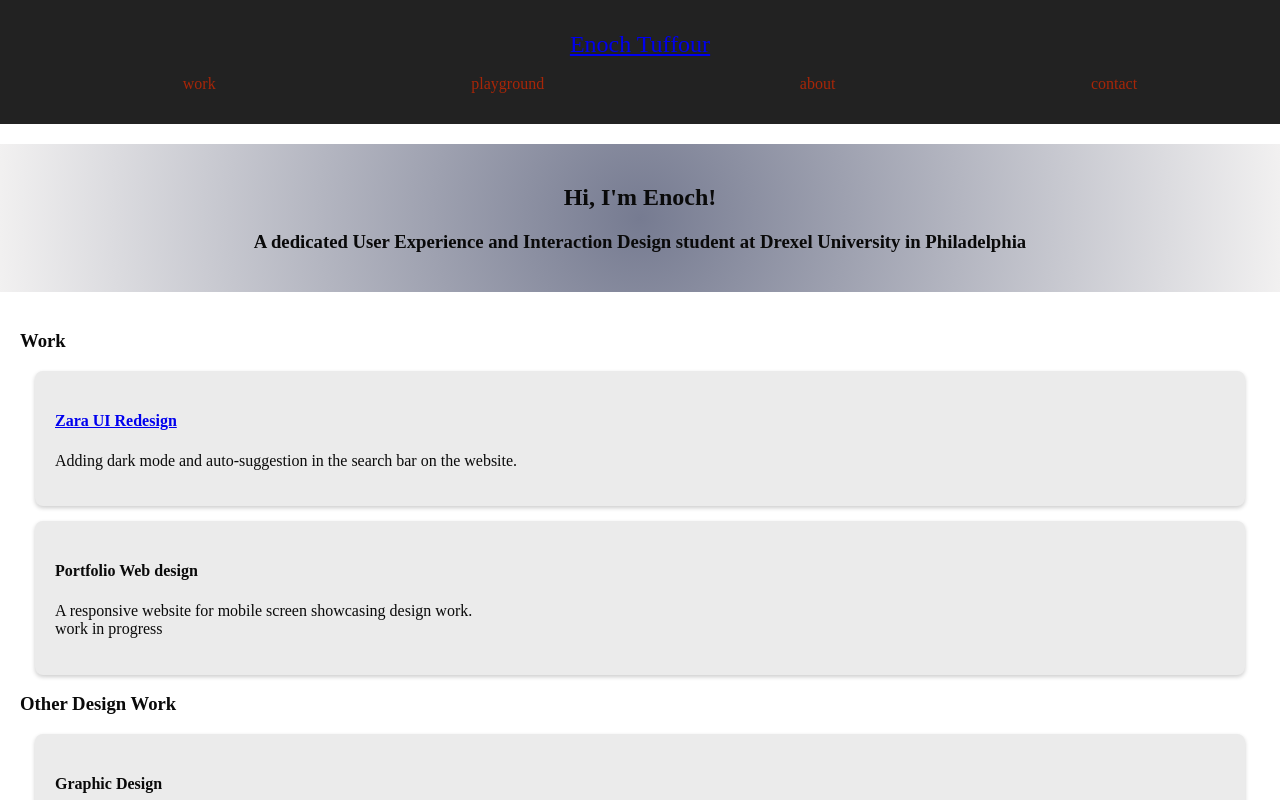
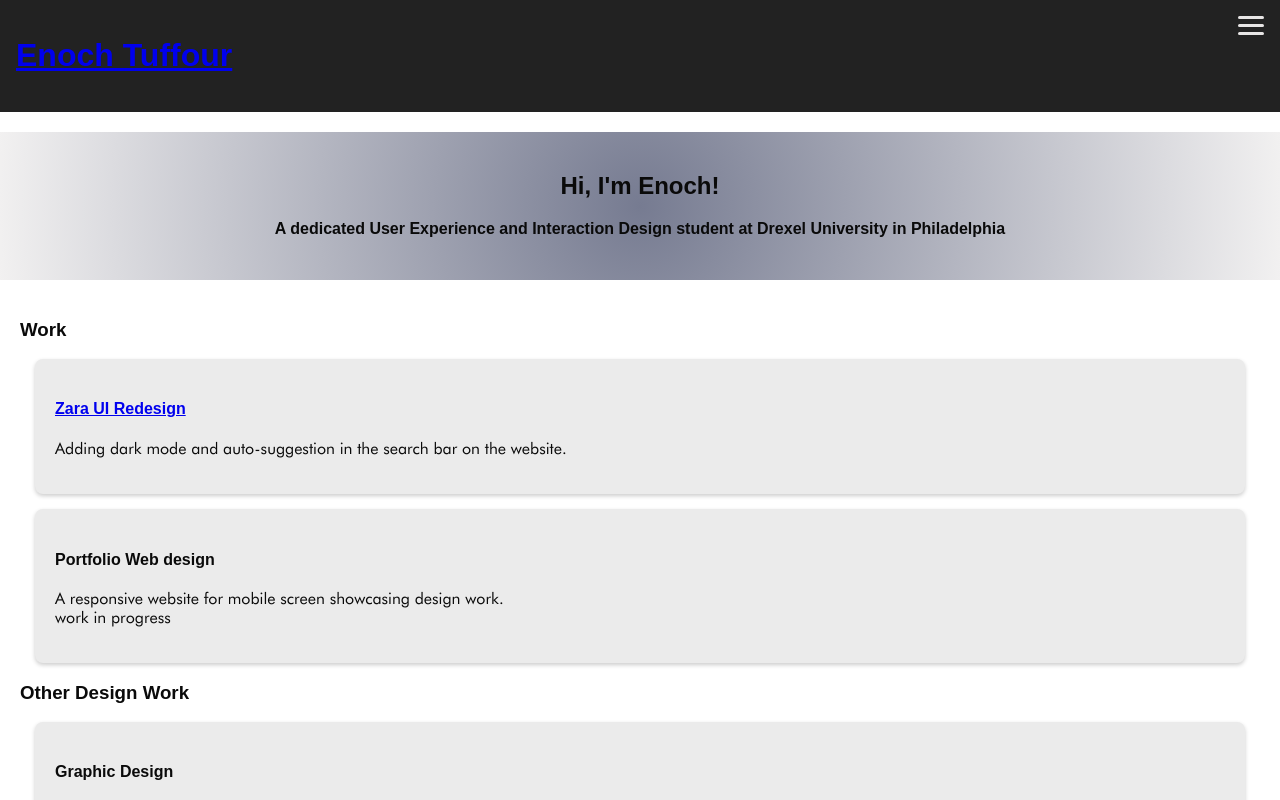
Before and after one commit to steezytuff/idm221-et556, a plain HTML site: page index.html in a window 1280 px wide. Shown: the top 800 px of the page. Drawn offline with Linux system fonts and the light colour scheme.

Commit message:
typography

```diff
--- a/css/screen.css
+++ b/css/screen.css
@@ -1,11 +1,21 @@
  @font-face {
-    font-family: 'futura', sans-serif;
-    --futura-light: src: url(../fonts/futura/futura\ light\ bt.ttf);
-    --futura-medium: src: url(../fonts/futura/futura\ medium\ bt.ttf);
-    --futura-book: src: url(../fonts/futura/Futura\ Book\ font.ttf);
-    --futura-bold: src: url(../fonts/futura/Futura\ Bold\ font.ttf);
+    font-family: 'futura';
+    src: url(../fonts/futura/FuturaBook.ttf);
     font-style: normal;
+    font-display: swap;
+    font-weight: 100 900;
 }
+
+
+@font-face {
+    font-family: 'futurabold';
+    src: url(../fonts/futura/futur.ttf);
+    font-style: normal;
+    font-display: swap;
+    font-weight: 100 900;
+    }
+
+
 
 html{
     --red: #A72608;
@@ -20,20 +30,32 @@ html{
     --color-background: var(--white);
     color: var(--black);
 
+    --font: 'futura', Arial, sans-serif;
+    --bold: 'futurabold', arial, sans-serif;
+}
 
-}
+body {
+    color: var(--black);
+    font-family: var(--font);
+
+    .body {
+        padding: 20px;
+    }
+
+    h1, h2, h3, h4{
+        font-family: var(--bold);
+      }
+  }
+
+
 
 #work {
     padding: 20px;
 }
 
-.body {
-    padding: 20px;
+* {
+    box-sizing: border-box;
 }
-
-/* * {
-    box-sizing: border-box;
-} */
 
 img {
     /* height: auto;
@@ -41,40 +63,97 @@ img {
     filter: drop-shadow(0 8px 16px rgba (0,0,0, 0.6));
 }
 
-/* p {
-    margin: 0 auto;
-    max-wdth: 65ch;
-} */
 
-/* header */
-header{
+
+
+header {
     background-color: var(--gray-black);
     color: var(--white);
-    margin: 0;
-    padding: 15px;
-    text-align: center;
+    padding: 1rem;
+    position: relative;
 
-    h1{
-        font-size: 1.5rem;
-        font-weight: 300;
-        margin-bottom: 10px;
+    label {
+      cursor: pointer;
+      height: 1.25rem;
+      position: fixed;
+      right: 1rem;
+      top: 1rem;
+      width: 1.625rem;
+      z-index: 1001;
+
+      span {
+        background-color: var(--white);
+        border-radius: 2px;
+        display: block;
+        height: 3px;
+        position: absolute;
+        width: 100%;
+
+        transform-origin: left;
+
+        &:nth-child(1) {
+          top: 0;
+        }
+
+        &:nth-child(2) {
+          top: 0.5rem;
+        }
+
+        &:nth-child(3) {
+          top: 1rem;
+        }
+      }
     }
-}
+  }
 
 /* nav */
-    nav ul {
-        list-style: none;
-        display: flex;
-        justify-content: space-around;
-        font-family: var(--futura-bold);
+nav {
+    background: var(--gray-black);
+    height: 100vh;
+    width: 18.75rem;
+    position: fixed;
+    right: -300px;
+    top: 0;
+    z-index: 1000;
+
+    ul {
+      list-style: none;
+      margin: 0;
+      padding: 2rem;
+
+      li {
+        margin-bottom: 1rem;
 
         a {
-            color: var(--red);
-            font-weight: 500;
-            text-decoration: none;
-            font-size: 1rem;
-          }
+          color: var(--white);
+          font-family: var(--bold);
+          text-decoration: none;
+        }
+      }
     }
+
+
+  }
+
+  /* Show nav when checkbox is checked */
+  .nav-toggle:checked ~ nav {
+    right: 0;
+  }
+
+  .nav-toggle:checked ~ .nav-toggle-label span:nth-child(1) {
+    transform: rotate(45deg);
+    top: -2px; /* Fix */
+  }
+
+  .nav-toggle:checked ~ .nav-toggle-label span:nth-child(2) {
+    opacity: 0;
+  }
+
+  .nav-toggle:checked ~ .nav-toggle-label span:nth-child(3) {
+    transform: rotate(-45deg);
+  }
+
+
 
     main {
         margin-top: 20px;
--- a/index.html
+++ b/index.html
@@ -14,17 +14,20 @@
     <header>
         <h1> <a href="index.html"> Enoch Tuffour </a> </h1>
 
-        <input type="checkbox" name="nav-toggle" id="nav-toggle" class="nav-toggle" hidden />
-        <label
+        <input type="checkbox" id="nav-toggle" class="nav-toggle" hidden />
+      <label for="nav-toggle" class="nav-toggle-label">
+        <span></span>
+        <span></span>
+        <span></span>
+      </label>
 
-        <!-- nav -->
-         <nav id="nav">
+
+      <nav>
         <ul>
           <li> <a href="index.html"> work </a> </li>
             <li> <a href="playground.html"> playground </a> </li>
             <li> <a href="about.html"> about </a></li>
             <li> <a href="#contact"> contact </a></li>
-
         </ul>
       </nav>
     </header>
@@ -33,7 +36,7 @@
     <main>
         <section id="intro">
             <h2> Hi, I'm Enoch!</h2>
-            <h3> A dedicated User Experience and Interaction Design student at Drexel University in Philadelphia</h3>
+            <h4> A dedicated User Experience and Interaction Design student at Drexel University in Philadelphia</h3>
         </section>
 
 
```
Also changed, not shown: about.html (+9 -3 lines), playground.html (+9 -3 lines), zara.html (+9 -3 lines), fonts/futura/Futura Bold Italic font.ttf (deleted), fonts/futura/Futura Heavy Italic font.ttf (deleted), fonts/futura/FuturaBold.ttf (renamed from fonts/futura/Futura Bold font.ttf), fonts/futura/FuturaBook.ttf (renamed from fonts/futura/Futura Book font.ttf), fonts/futura/FuturaBookItalic.ttf (renamed from fonts/futura/Futura Book Italic font.ttf), fonts/futura/FuturaCondensedLight.otf (renamed from fonts/futura/Futura-CondensedLight.otf), fonts/futura/FuturaExtraBlack.ttf (renamed from fonts/futura/Futura Extra Black font.ttf), fonts/futura/FuturaHeavy.ttf (renamed from fonts/futura/Futura Heavy font.ttf), fonts/futura/FuturaLight.ttf (renamed from fonts/futura/Futura Light font.ttf), fonts/futura/FuturaLightItalic.ttf (renamed from fonts/futura/Futura Light Italic font.ttf), fonts/futura/FuturaMediumItalic.ttf (renamed from fonts/futura/Futura Medium Italic font.ttf), 4 more files. Lines whose indentation alone changed are shown as unchanged.
